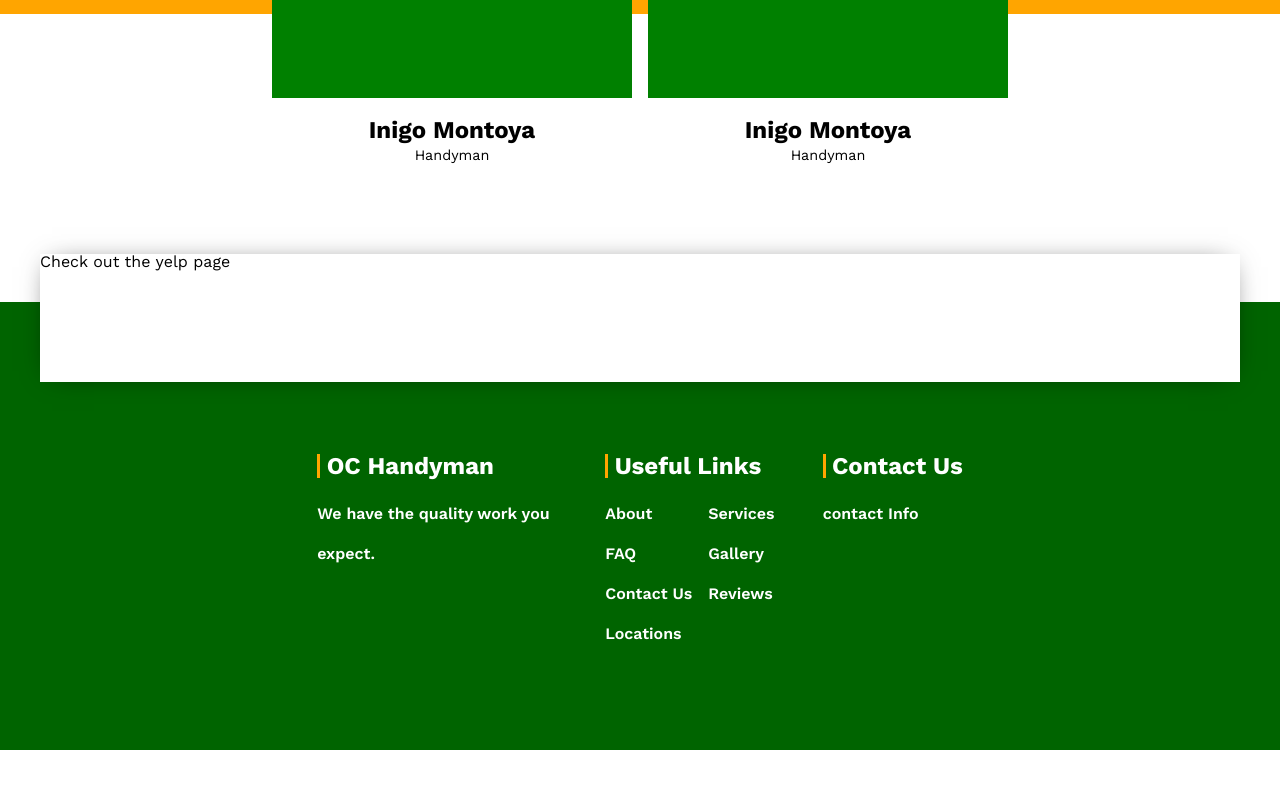
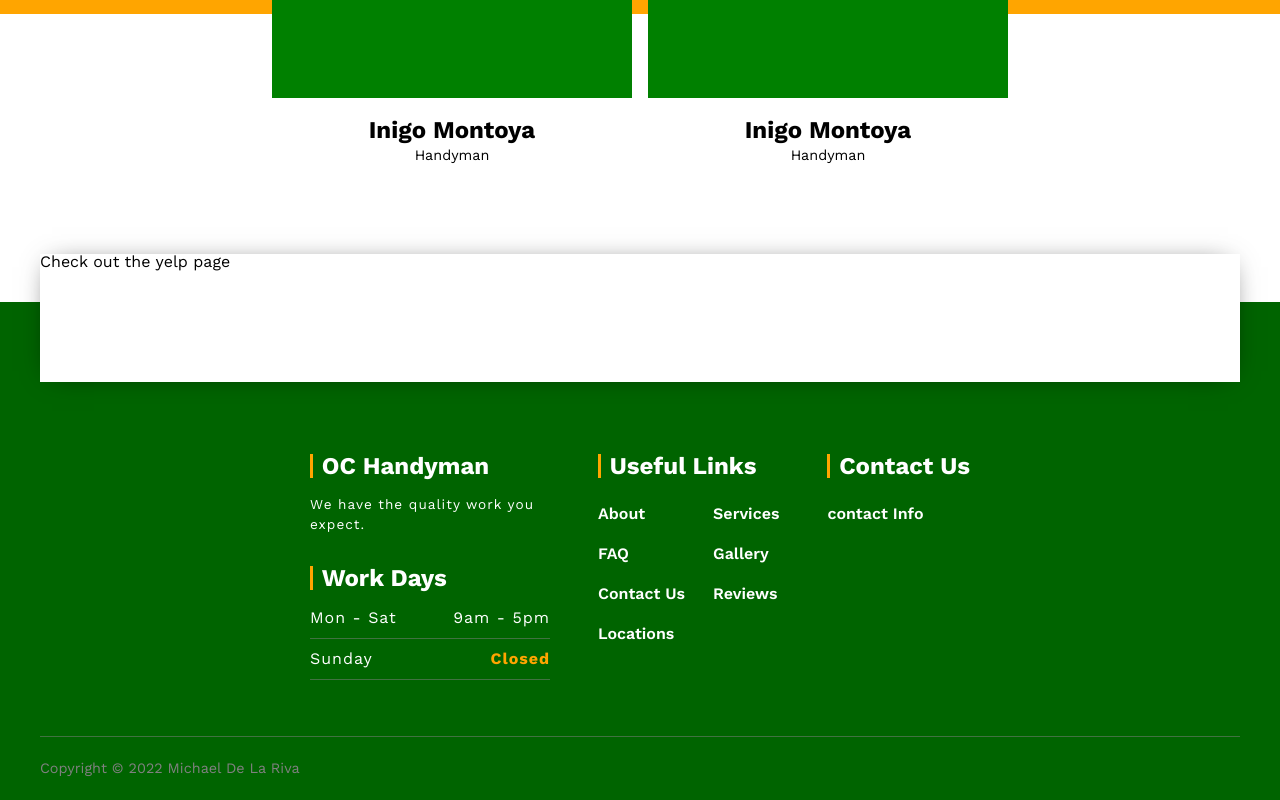
Before and after one commit to Michelobe/oc-handyman, a React (Create React App) app: page / in a window 1280 px wide. Shown: the part 3849-4649 px from the top of the page. Before the commit the page ends 4599 px from the top, so only its background shows below. Built offline with nearby package versions, Linux system fonts and the light colour scheme.

Commit message:
Continuing making changes to the footer area, still a lot to be done. comitting changes and pushing to github.

```diff
--- a/src/components/Footer.js
+++ b/src/components/Footer.js
@@ -2,7 +2,7 @@ import React from 'react';
 
 const Footer = () => {
     return (
-        <section className='footerSection'>
+        <footer className='footerSection'>
             <div className='container'>
                 <div className='footerCta'>
                     <h1>Check out the yelp page</h1>
@@ -10,7 +10,19 @@ const Footer = () => {
                 <div className='footerContent'>
                     <div className='footerCol'>
                         <h2 className='footerHeader'>OC Handyman</h2>
-                        <p className='columnContent'>We have the quality work you expect.</p>
+                        <p className='footerCaption'>We have the quality work you expect.</p>
+
+                        <h2 className='footerHeader'>Work Days</h2>
+                        <div className='workHours'>
+                            <div className='workday'>
+                                <p>Mon - Sat</p>
+                                <p>9am - 5pm</p>
+                            </div>
+                            <div className='workday'>
+                                <p>Sunday</p>
+                                <p className='closingTime'>Closed</p>
+                            </div>
+                        </div>
                     </div>
                     <div className='footerCol'>
                         <h2 className='footerHeader'>Useful Links</h2>
@@ -33,8 +45,11 @@ const Footer = () => {
                         <p className='columnContent'>contact Info</p>
                     </div>
                 </div>
+                <div className='footerCopyright'>
+                    <p>Copyright &copy; 2022 Michael De La Riva</p>
+                </div>
             </div>
-        </section>
+        </footer>
     );
 };
 
--- a/src/scss/components/footer.css
+++ b/src/scss/components/footer.css
@@ -1,7 +1,6 @@
 
 
 .footerSection{
-    height: 28rem;
     background: rgb(0,100,0);
     position: relative;
 }
@@ -33,15 +32,45 @@
     font-weight: bold;
     color: white;
     border-left: 3px solid orange;
-    padding-left: .4rem;
+    padding-left: .55rem;
     margin-bottom: 1rem;
+}
+.footerSection .footerContent .footerCol .footerCaption{
+    font-size: .85rem;
+    letter-spacing: 1px;
+    color: white;
+    margin-bottom: 2rem;
+    line-height: 1.5;
+}
+.footerSection .footerContent .footerCol .workHours{
+    font-size: .85rem;
+    letter-spacing: 1px;
+    color: white;
+    margin-bottom: 2rem;
+    line-height: 1.5;
+}
+.footerSection .footerContent .footerCol .workHours .workday{
+    font-size: 1rem;
+    display: flex;
+    flex-flow: row nowrap;
+    justify-content: space-between;
+    padding-bottom: .5rem;
+    border-bottom: 1px solid rgba(128, 128, 128, 0.507);
+}
+.footerSection .footerContent .footerCol .workHours .workday:nth-of-type(2){
+    padding-top: .5rem;
+}
+.footerSection .footerContent .footerCol .workHours .workday .closingTime{
+    color: orange;
+    font-weight: bold;
 }
 .footerSection .footerContent .footerCol .columnLinks{
     display: flex;
     flex-flow: row;
+    justify-content: space-between;
 }
 .footerSection .footerContent .footerCol .columnLinks > ul:nth-of-type(2){
-    margin-left: 1rem;
+    margin-left: 1.75rem;
 }
 .footerSection .footerContent .footerCol .columnContent{
     font-size: 1rem;
@@ -49,3 +78,9 @@
     color: white;
     line-height: 2.5;
 }
+.footerSection .footerCopyright{
+    padding: 1.5rem 0;
+    border-top: 1px solid rgba(128, 128, 128, 0.507);
+    color: gray;
+    font-size: .9rem;
+}
```
